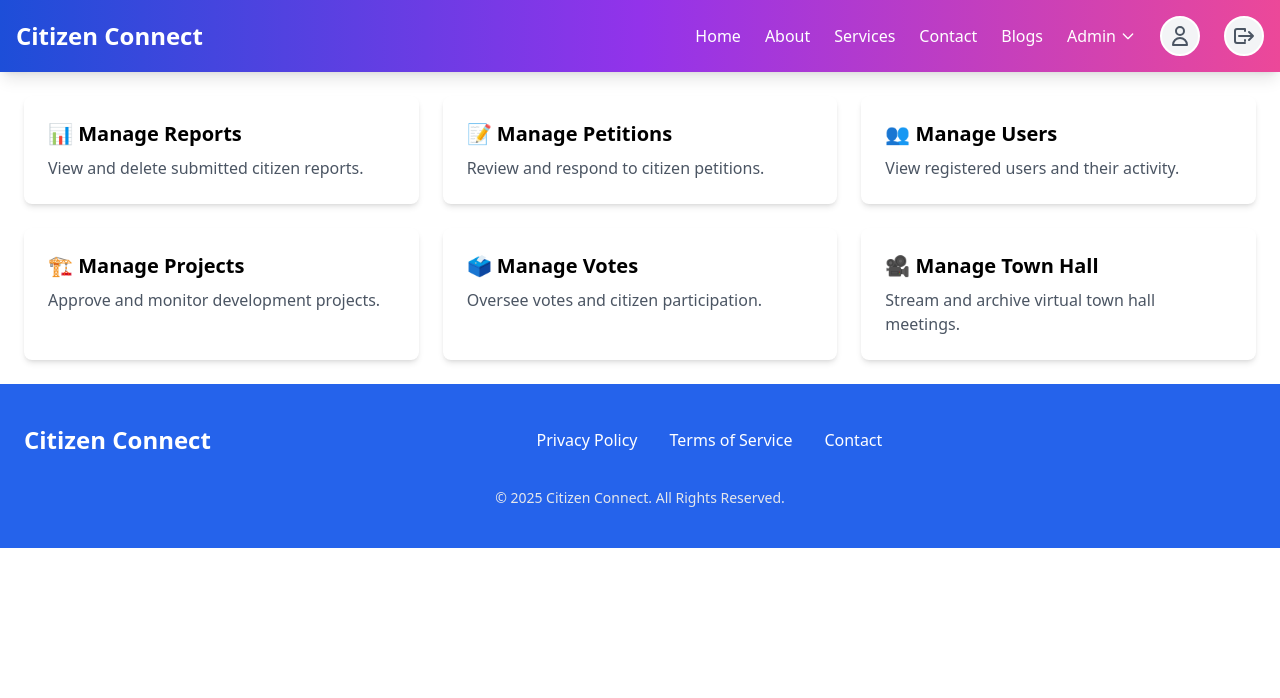
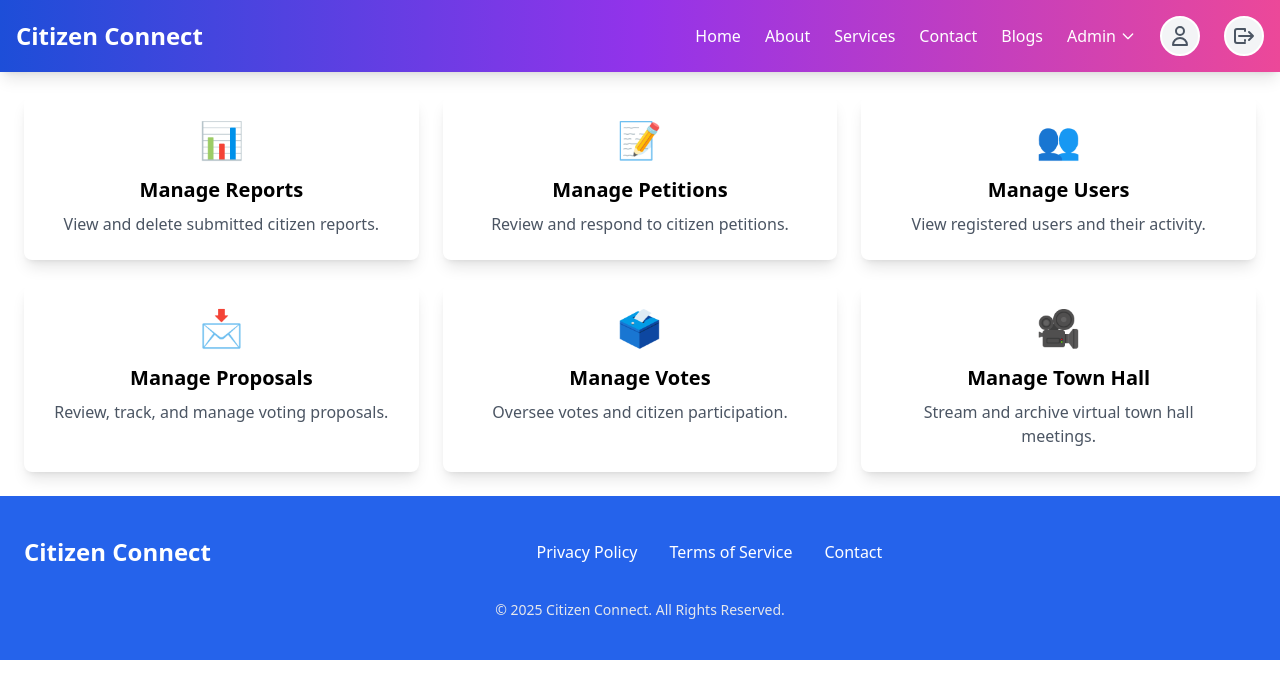
Before and after one commit to Titusrono/citizenConnectFrontend, an Angular app: page /dashboard in a window 1280 px wide. Shown: the top 698 px of the page. Built offline with nearby package versions, Linux system fonts and the light colour scheme.

Commit message:
components for voting

```diff
--- a/src/app/admin/dashboard/dashboard.component.html
+++ b/src/app/admin/dashboard/dashboard.component.html
@@ -4,9 +4,12 @@
   <a
     routerLink="/report-admin"
     routerLinkActive="ring-2 ring-blue-500"
-    class="bg-white shadow-md rounded-lg p-6 hover:bg-gray-100 transition block"
+    class="bg-white shadow-lg hover:shadow-xl rounded-lg p-6 hover:bg-gray-100 transition-all transform hover:scale-105 block text-center"
   >
-    <h3 class="text-xl font-semibold mb-2">📊 Manage Reports</h3>
+    <div class="mb-4 text-4xl text-blue-500">
+      📊
+    </div>
+    <h3 class="text-xl font-semibold mb-2">Manage Reports</h3>
     <p class="text-gray-600">View and delete submitted citizen reports.</p>
   </a>
 
@@ -14,9 +17,12 @@
   <a
     routerLink="/admin-dashboard"
     routerLinkActive="ring-2 ring-blue-500"
-    class="bg-white shadow-md rounded-lg p-6 hover:bg-gray-100 transition block"
+    class="bg-white shadow-lg hover:shadow-xl rounded-lg p-6 hover:bg-gray-100 transition-all transform hover:scale-105 block text-center"
   >
-    <h3 class="text-xl font-semibold mb-2">📝 Manage Petitions</h3>
+    <div class="mb-4 text-4xl text-green-500">
+      📝
+    </div>
+    <h3 class="text-xl font-semibold mb-2">Manage Petitions</h3>
     <p class="text-gray-600">Review and respond to citizen petitions.</p>
   </a>
 
@@ -24,29 +30,38 @@
   <a
     routerLink="/admin/users"
     routerLinkActive="ring-2 ring-blue-500"
-    class="bg-white shadow-md rounded-lg p-6 hover:bg-gray-100 transition block"
+    class="bg-white shadow-lg hover:shadow-xl rounded-lg p-6 hover:bg-gray-100 transition-all transform hover:scale-105 block text-center"
   >
-    <h3 class="text-xl font-semibold mb-2">👥 Manage Users</h3>
+    <div class="mb-4 text-4xl text-purple-500">
+      👥
+    </div>
+    <h3 class="text-xl font-semibold mb-2">Manage Users</h3>
     <p class="text-gray-600">View registered users and their activity.</p>
   </a>
 
-  <!-- Projects Block -->
+  <!-- Proposals Block -->
   <a
-    routerLink="/admin/projects"
+    routerLink="/proposal"
     routerLinkActive="ring-2 ring-blue-500"
-    class="bg-white shadow-md rounded-lg p-6 hover:bg-gray-100 transition block"
+    class="bg-white shadow-lg hover:shadow-xl rounded-lg p-6 hover:bg-gray-100 transition-all transform hover:scale-105 block text-center"
   >
-    <h3 class="text-xl font-semibold mb-2">🏗️ Manage Projects</h3>
-    <p class="text-gray-600">Approve and monitor development projects.</p>
+    <div class="mb-4 text-4xl text-yellow-500">
+      📩
+    </div>
+    <h3 class="text-xl font-semibold mb-2">Manage Proposals</h3>
+    <p class="text-gray-600">Review, track, and manage voting proposals.</p>
   </a>
 
   <!-- Votes Block -->
   <a
-    routerLink="/admin/votes"
+    routerLink="/vote-create"
     routerLinkActive="ring-2 ring-blue-500"
-    class="bg-white shadow-md rounded-lg p-6 hover:bg-gray-100 transition block"
+    class="bg-white shadow-lg hover:shadow-xl rounded-lg p-6 hover:bg-gray-100 transition-all transform hover:scale-105 block text-center"
   >
-    <h3 class="text-xl font-semibold mb-2">🗳️ Manage Votes</h3>
+    <div class="mb-4 text-4xl text-red-500">
+      🗳️
+    </div>
+    <h3 class="text-xl font-semibold mb-2">Manage Votes</h3>
     <p class="text-gray-600">Oversee votes and citizen participation.</p>
   </a>
 
@@ -54,9 +69,12 @@
   <a
     routerLink="/admin/townhall"
     routerLinkActive="ring-2 ring-blue-500"
-    class="bg-white shadow-md rounded-lg p-6 hover:bg-gray-100 transition block"
+    class="bg-white shadow-lg hover:shadow-xl rounded-lg p-6 hover:bg-gray-100 transition-all transform hover:scale-105 block text-center"
   >
-    <h3 class="text-xl font-semibold mb-2">🎥 Manage Town Hall</h3>
+    <div class="mb-4 text-4xl text-orange-500">
+      🎥
+    </div>
+    <h3 class="text-xl font-semibold mb-2">Manage Town Hall</h3>
     <p class="text-gray-600">Stream and archive virtual town hall meetings.</p>
   </a>
 
--- a/src/app/app.routes.ts
+++ b/src/app/app.routes.ts
@@ -20,6 +20,7 @@ import { LogoutComponent } from './auth/logout/logout.component';
 import { AdminDashboardComponent } from './admin/admin-dashboard/admin-dashboard.component';
 import { ReportAdminComponent } from './admin/report-admin/report-admin.component';
 import { VoteCreateComponent } from './admin/vote-create/vote-create.component';
+import { ProposalComponent } from './components/proposal/proposal.component';
 
 
 export const routes: Routes = [
@@ -47,6 +48,7 @@ export const routes: Routes = [
     {path:'admin-dashboard','title':'admin-dashboard',component:AdminDashboardComponent},
     {path:'report-admin', 'title':'Report-Admin', component: ReportAdminComponent},
     {path:'vote-create', 'title':'Vote Creation', component:VoteCreateComponent},
+    {path:'proposal','title':'Proposal',component:ProposalComponent},
     {path:'**', 'title':'404', component: PagenotfoundComponent}
 
 
--- /dev/null
+++ b/src/app/components/proposal/proposal.component.html
@@ -0,0 +1,43 @@
+<div class="container mx-auto mt-10 px-4 max-w-4xl">
+  <h2 class="text-3xl font-bold mb-8 text-blue-700 text-center">Active Proposals</h2>
+
+  <div class="grid gap-6 md:grid-cols-2">
+    <div *ngFor="let p of proposals" class="bg-white p-6 rounded-2xl shadow hover:shadow-lg transition-shadow border">
+
+      <h3 class="text-xl font-bold text-gray-800 mb-2">{{ p.title }}</h3>
+      <p class="text-gray-600 mb-3">{{ p.description }}</p>
+
+      <div class="text-sm text-gray-500 mb-1">
+        <span class="block">Eligibility: <strong>{{ p.eligibility }}</strong></span>
+        <span class="block">Voting Ends: <strong>{{ p.endDate | date }}</strong></span>
+      </div>
+
+      <!-- Voting Buttons -->
+      <div class="flex gap-4 mt-4">
+        <button
+          class="bg-green-600 hover:bg-green-700 text-white px-4 py-2 rounded-full text-sm font-medium shadow disabled:opacity-50 disabled:cursor-not-allowed"
+          [disabled]="voteStatus[p._id]"
+          (click)="vote(p._id, 'yes')">
+          Yes
+        </button>
+
+        <button
+          class="bg-red-600 hover:bg-red-700 text-white px-4 py-2 rounded-full text-sm font-medium shadow disabled:opacity-50 disabled:cursor-not-allowed"
+          [disabled]="voteStatus[p._id]"
+          (click)="vote(p._id, 'no')">
+          No
+        </button>
+      </div>
+
+      <!-- Thank you message -->
+      <div *ngIf="voteStatus[p._id]" class="mt-2 text-green-600 text-sm font-medium">
+        ✅ Thank you for voting!
+      </div>
+
+      <!-- Vote Counts -->
+      <div class="mt-4 text-sm text-gray-700 font-medium">
+        ✅ Yes: {{ p.yesVotes }} | ❌ No: {{ p.noVotes }}
+      </div>
+    </div>
+  </div>
+</div>
--- /dev/null
+++ b/src/app/components/proposal/proposal.component.ts
@@ -0,0 +1,47 @@
+import { Component, OnInit } from '@angular/core';
+import { HttpClient } from '@angular/common/http';
+import { CommonModule } from '@angular/common';
+
+@Component({
+  selector: 'app-proposal',
+  templateUrl: './proposal.component.html',
+  styleUrls: ['./proposal.component.scss'],
+  imports: [CommonModule],
+})
+export class ProposalComponent implements OnInit {
+
+  proposals: any[] = [];
+  voteStatus: { [key: string]: boolean } = {}; // Tracks per-proposal vote status
+
+  constructor(private http: HttpClient) {}
+
+  ngOnInit() {
+    this.fetchProposals();
+  }
+
+  fetchProposals() {
+    this.http.get<any[]>('http://localhost:3000/votecreate').subscribe({
+      next: (data) => this.proposals = data,
+      error: (err) => console.error('Error fetching proposals:', err)
+    });
+  }
+
+  vote(id: string, vote: 'yes' | 'no') {
+    // Mark voting in progress
+    this.voteStatus[id] = true;
+
+    this.http.post(`http://localhost:3000/votecreate/${id}/vote`, { vote }).subscribe({
+      next: () => {
+        this.fetchProposals(); // Refresh data to show updated votes
+        // Optional: clear status after a short delay
+        setTimeout(() => {
+          this.voteStatus[id] = false;
+        }, 3000);
+      },
+      error: (err) => {
+        console.error('Error submitting vote:', err);
+        this.voteStatus[id] = false;
+      }
+    });
+  }
+}
```
Also changed, not shown: src/app/components/proposal/proposal.component.scss (added), 1 other file (tests, documents, lock files or other folders).
